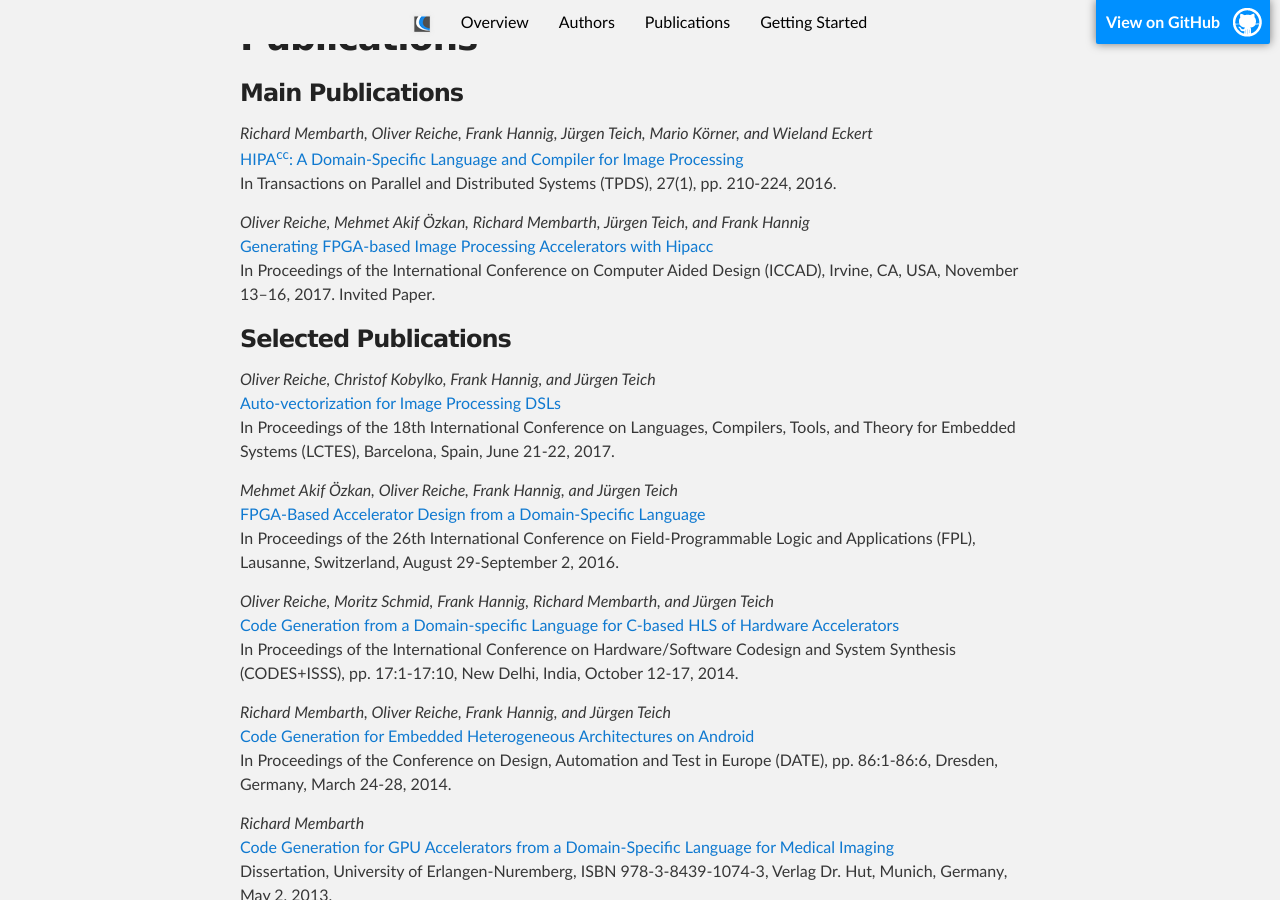
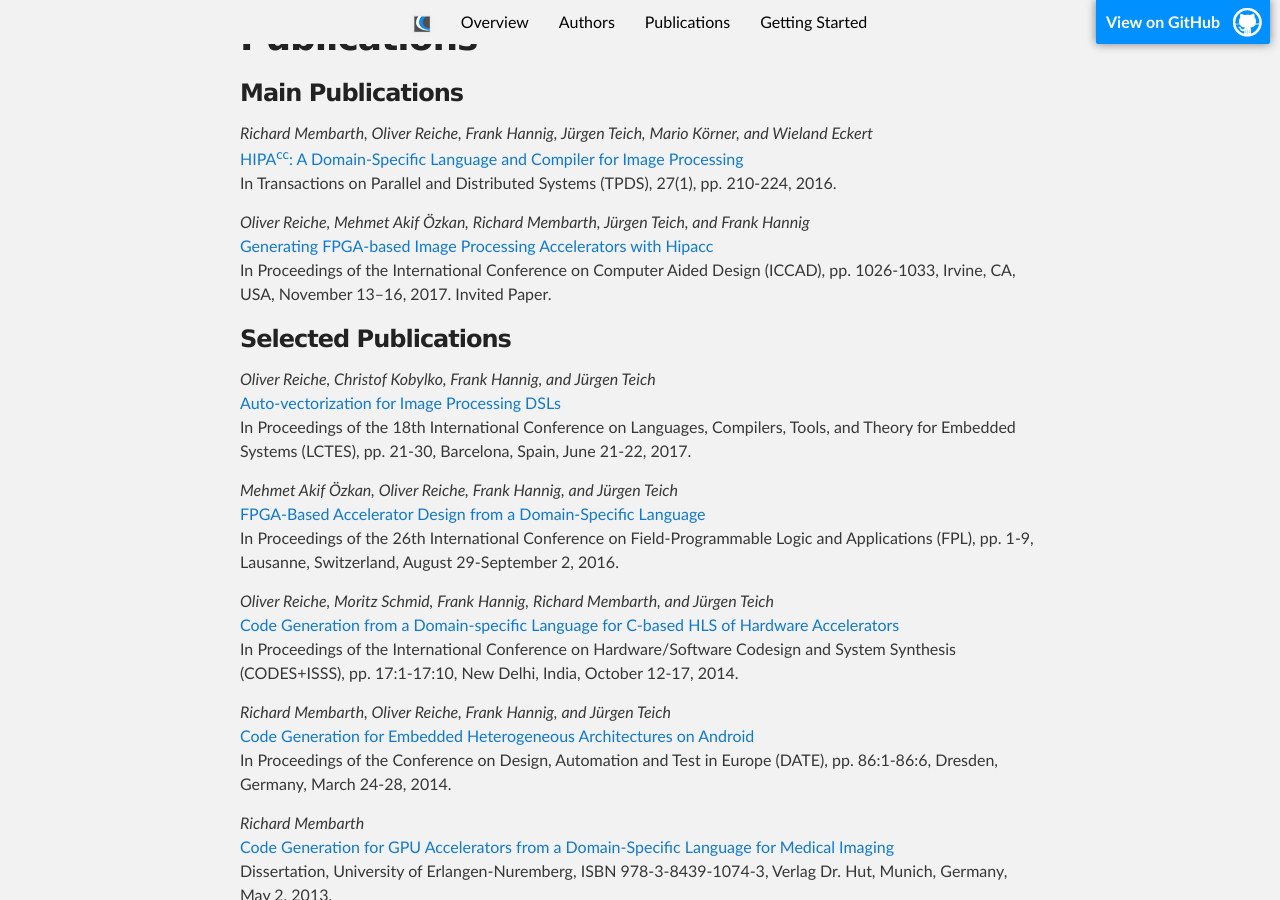
Before and after one commit to hipacc/hipacc.github.io, a Jekyll site: the page built from index.md, in a window 1280 px wide and 900 px high, scrolled down 1597 px. Built offline with Jekyll 4.4.1, drawn with Linux system fonts in a browser that asks for light colours; our own code applies the rules of GitHub Pages for plain Markdown files.

Commit message:
Add page numbers.

```diff
--- a/index.md
+++ b/index.md
@@ -57,17 +57,17 @@ In Transactions on Parallel and Distributed Systems (TPDS), 27(1), pp. 210-224,
 
 _Oliver Reiche, Mehmet Akif Özkan, Richard Membarth, Jürgen Teich, and Frank Hannig_
 [Generating FPGA-based Image Processing Accelerators with Hipacc](https://www12.cs.fau.de/downloads/reiche/publications/ROMTH17.pdf)
-In Proceedings of the International Conference on Computer Aided Design (ICCAD), Irvine, CA, USA, November 13–16, 2017. Invited Paper.
+In Proceedings of the International Conference on Computer Aided Design (ICCAD), pp. 1026-1033, Irvine, CA, USA, November 13–16, 2017. Invited Paper.
 
 ### Selected Publications
 
 _Oliver Reiche, Christof Kobylko, Frank Hannig, and Jürgen Teich_
 [Auto-vectorization for Image Processing DSLs](https://www12.cs.fau.de/downloads/reiche/autovec)
-In Proceedings of the 18th International Conference on Languages, Compilers, Tools, and Theory for Embedded Systems (LCTES), Barcelona, Spain, June 21-22, 2017.
+In Proceedings of the 18th International Conference on Languages, Compilers, Tools, and Theory for Embedded Systems (LCTES), pp. 21-30, Barcelona, Spain, June 21-22, 2017.
 
 _Mehmet Akif Özkan, Oliver Reiche, Frank Hannig, and Jürgen Teich_
 [FPGA-Based Accelerator Design from a Domain-Specific Language](https://www12.cs.fau.de/downloads/oezkan/publications/fpl16.pdf)
-In Proceedings of the 26th International Conference on Field-Programmable Logic and Applications (FPL), Lausanne, Switzerland, August 29-September 2, 2016.
+In Proceedings of the 26th International Conference on Field-Programmable Logic and Applications (FPL), pp. 1-9, Lausanne, Switzerland, August 29-September 2, 2016.
 
 _Oliver Reiche, Moritz Schmid, Frank Hannig, Richard Membarth, and Jürgen Teich_
 [Code Generation from a Domain-specific Language for C-based HLS of Hardware Accelerators](https://www12.cs.fau.de/downloads/reiche/publications/RSHMT14.pdf)
```
